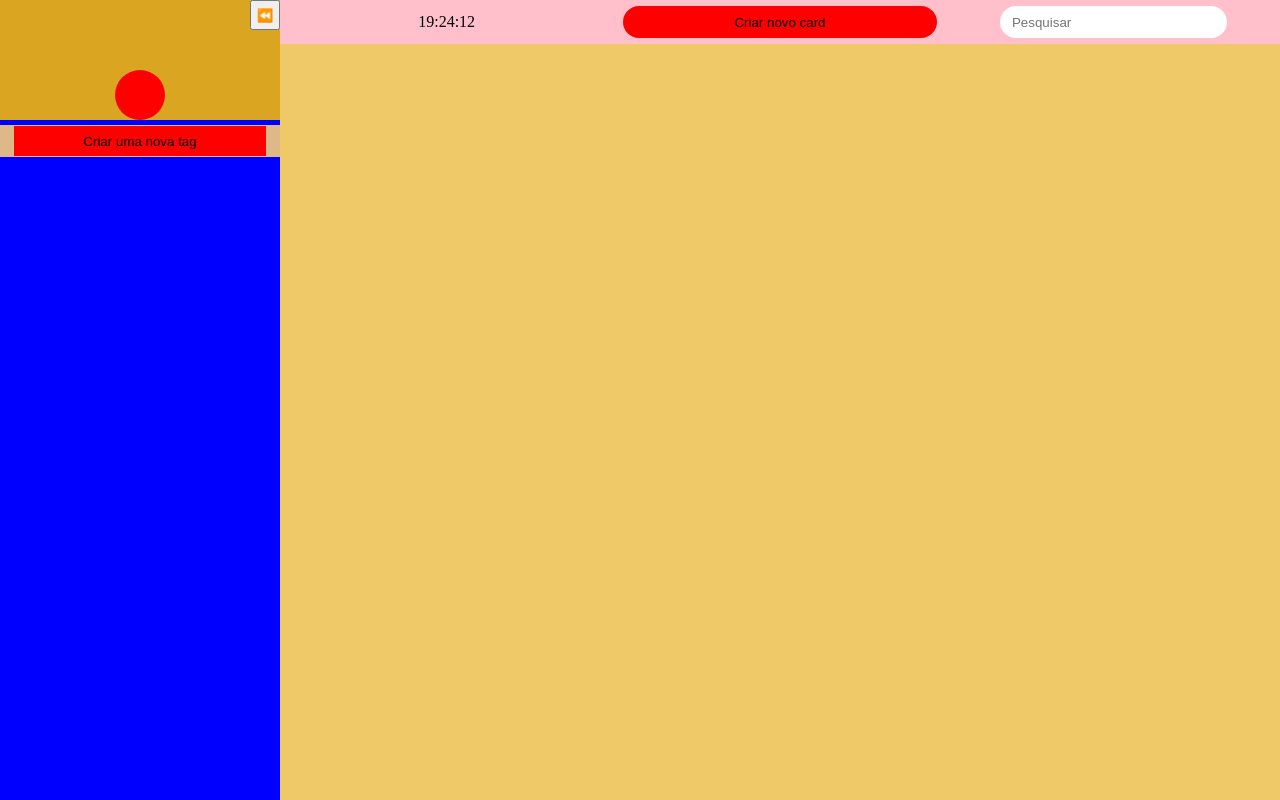
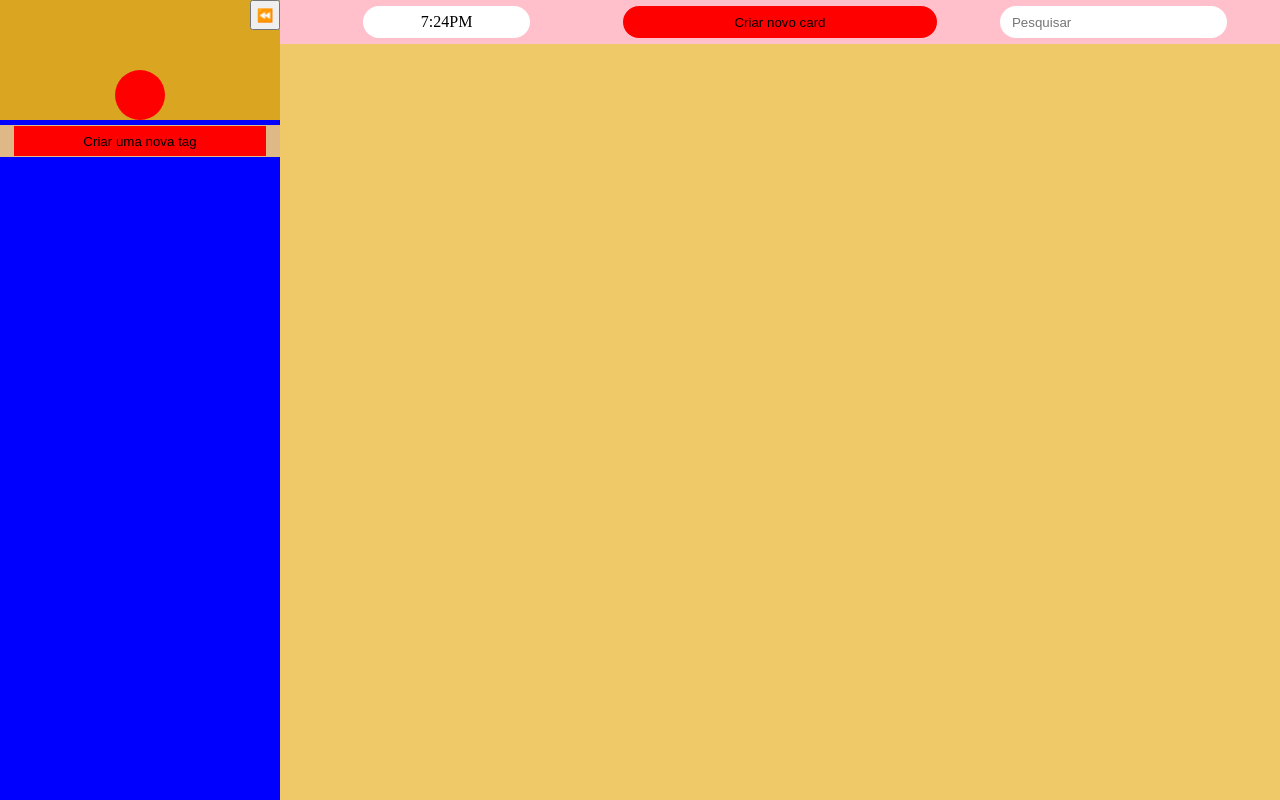
Before and after one commit to vinicius-mns/Caderno, a Vue app: page /cards in a window 1280 px wide. Built offline with nearby package versions, Linux system fonts and the light colour scheme; the HTML template or start-up script is replaced by a standard one.

Commit message:
feat(components/topBar/AtualDate.vue): Definir o component de data
- topBar
   - AtualDate

```diff
--- a/src/components/topBar/AtualDate.vue
+++ b/src/components/topBar/AtualDate.vue
@@ -1,34 +1,77 @@
 <script setup lang="ts">
-import { ref, watchEffect } from 'vue'
+import { reactive, watchEffect } from 'vue'
 
-const date = ref(new Date())
+const state = reactive({
+  date: new Date(),
+  hour: 12,
+  minute: '',
+  AmPM: 'PM'
+})
 
 watchEffect(() => {
   setInterval(() => {
-    date.value = new Date()
+    state.date = new Date()
+    defineHour()
+    defineMinute()
+    defineAmPm()
   }, 1000)
 })
+
+const defineHour = () => {
+  const hour = state.date.getHours()
+  hour === 12 && (state.hour = 12) // meio dia
+  hour === 0 && (state.hour = 12) // meia noite
+  hour < 12 && (state.hour = hour) // manha
+  hour > 12 && (state.hour = hour - 12) // tarde
+}
+
+const defineMinute = () => {
+  const minute = state.date.getMinutes().toString().padStart(2, '0')
+  state.minute = minute
+}
+
+const defineAmPm = () => {
+  const hour = state.date.getHours()
+  hour === 12 && (state.AmPM = 'PM') // meio dia
+  hour === 0 && (state.AmPM = 'AM') // meia noite
+  hour < 12 && (state.AmPM = 'AM') // manha
+  hour > 12 && (state.AmPM = 'PM') // tarde
+}
 </script>
 
 <template>
-  <div class="date">
-    <p>{{ date.getHours() }}</p>
-    :
-    <p>{{ date.getMinutes().toString().padStart(2, '0') }}</p>
-    :
-    <p>{{ date.getSeconds() }}</p>
+  <div class="date-container">
+    <div class="date">
+      <p>{{ state.hour }}</p>
+      <p>:</p>
+      <p>{{ state.minute }}</p>
+      <p>{{ state.AmPM }}</p>
+    </div>
   </div>
 </template>
 
 <style scoped lang="scss">
-.date {
+.date-container {
   // medidas
   width: 100%;
   height: 100%;
   // display
   display: flex;
-  flex-direction: row;
   align-items: center;
   justify-content: center;
+
+  & .date {
+    // medidas
+    width: 50%;
+    height: 32px;
+    // display
+    display: flex;
+    flex-direction: row;
+    align-items: center;
+    justify-content: center;
+    // estilo
+    background-color: white;
+    border-radius: 50px;
+  }
 }
 </style>
```
